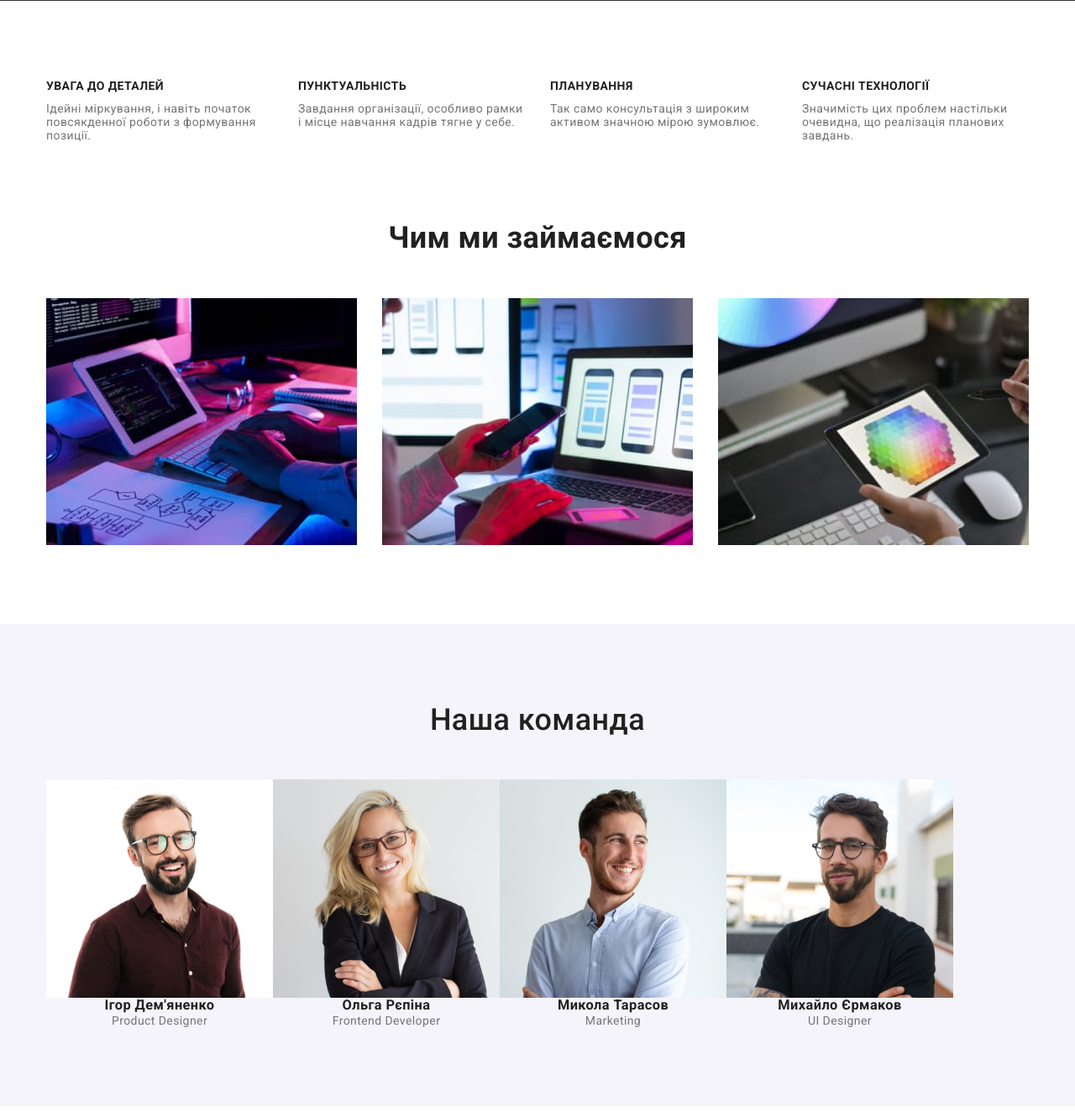
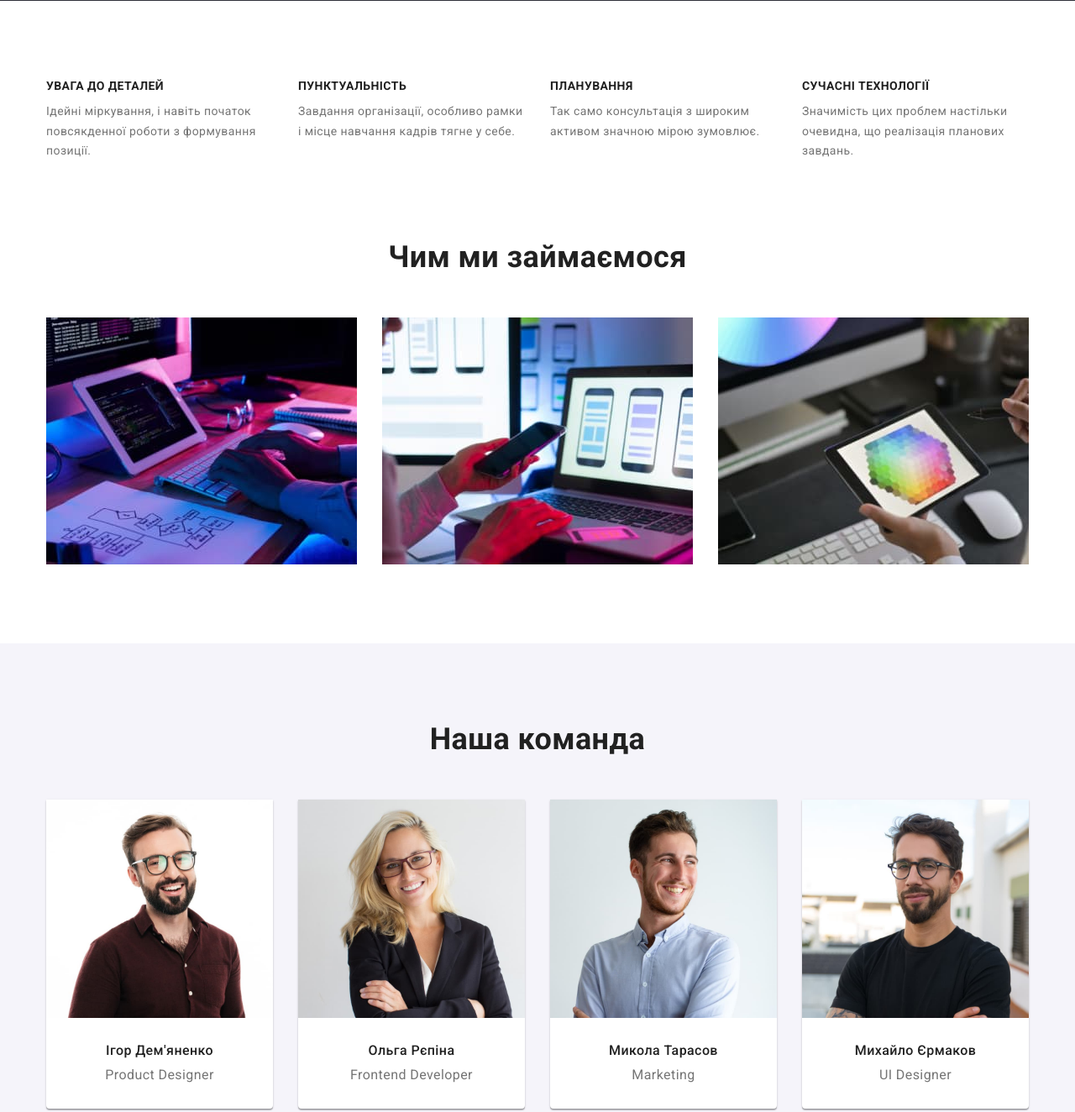
Before and after one commit to Palchuk13/goit-markup-hw-04, a plain HTML site: page index.html in a window 1280 px wide. Shown: the part 680-2004 px from the top of the page at 84% size. Drawn offline with nearby package versions, Linux system fonts and the light colour scheme.

Commit message:
Update index.html

```diff
--- a/index.html
+++ b/index.html
@@ -54,23 +54,25 @@
           <ul class="feature-list list">
             <li class="item">
               <h3 class="section-title">Увага до деталей</h3>
-              <p class="desc">
+              <p class="feature-desc">
                 Ідейні міркування, і навіть початок повсякденної роботи з формування позиції.
               </p>
             </li>
             <li class="item">
               <h3 class="section-title">Пунктуальність</h3>
-              <p class="desc">
+              <p class="feature-desc">
                 Завдання організації, особливо рамки і місце навчання кадрів тягне у себе.
               </p>
             </li>
             <li class="item">
               <h3 class="section-title">Планування</h3>
-              <p class="desc">Так само консультація з широким активом значною мірою зумовлює.</p>
+              <p class="feature-desc">
+                Так само консультація з широким активом значною мірою зумовлює.
+              </p>
             </li>
             <li class="item">
               <h3 class="section-title">Сучасні технології</h3>
-              <p class="desc">
+              <p class="feature-desc">
                 Значимість цих проблем настільки очевидна, що реалізація планових завдань.
               </p>
             </li>
@@ -80,7 +82,7 @@
       <!--Work-->
       <section class="section work">
         <div class="container">
-          <h2 class="work-title section-title">Чим ми займаємося</h2>
+          <h2 class="section-title">Чим ми займаємося</h2>
           <ul class="work-list list">
             <li class="item">
               <img src="./images/tablet.jpg" alt="робота з планшетом" width="370" />
@@ -97,32 +99,40 @@
       <!--Team-->
       <section class="section team">
         <div class="container">
-          <h2 class="team-title section-title">Наша команда</h2>
+          <h2 class="section-title">Наша команда</h2>
           <ul class="team-list list">
-            <li class="item">
+            <li class="team-item item">
               <img
                 class="image"
                 src="./images/product-designer.jpg"
                 alt="Ігор Дем'яненко"
                 width="270"
               />
-              <h3 class="section-title">Ігор Дем'яненко</h3>
-              <p class="desc">Product Designer</p>
+              <div class="team-content">
+                <h3 class="team-title section-title">Ігор Дем'яненко</h3>
+                <p class="team-desc desc">Product Designer</p>
+              </div>
             </li>
-            <li class="item">
+            <li class="team-item item">
               <img src="./images/frontend-developer.jpg" alt="Ольга Рєпіна" width="270" />
-              <h3 class="section-title">Ольга Рєпіна</h3>
-              <p class="desc">Frontend Developer</p>
+              <div class="team-content">
+                <h3 class="team-title section-title">Ольга Рєпіна</h3>
+                <p class="team-desc desc">Frontend Developer</p>
+              </div>
             </li>
-            <li class="item">
+            <li class="team-item item">
               <img src="./images/marketing.jpg" alt="Микола Тарасов" width="270" />
-              <h3 class="section-title">Микола Тарасов</h3>
-              <p class="desc">Marketing</p>
+              <div class="team-content">
+                <h3 class="team-title section-title">Микола Тарасов</h3>
+                <p class="team-desc desc">Marketing</p>
+              </div>
             </li>
-            <li class="item">
+            <li class="team-item item">
               <img src="./images/ui-designer.jpg" alt="Михайло Єрмаков" width="270" />
-              <h3 class="section-title">Михайло Єрмаков</h3>
-              <p class="desc">UI Designer</p>
+              <div class="team-content">
+                <h3 class="team-title section-title">Михайло Єрмаков</h3>
+                <p class="team-desc desc">UI Designer</p>
+              </div>
             </li>
           </ul>
         </div>
```
